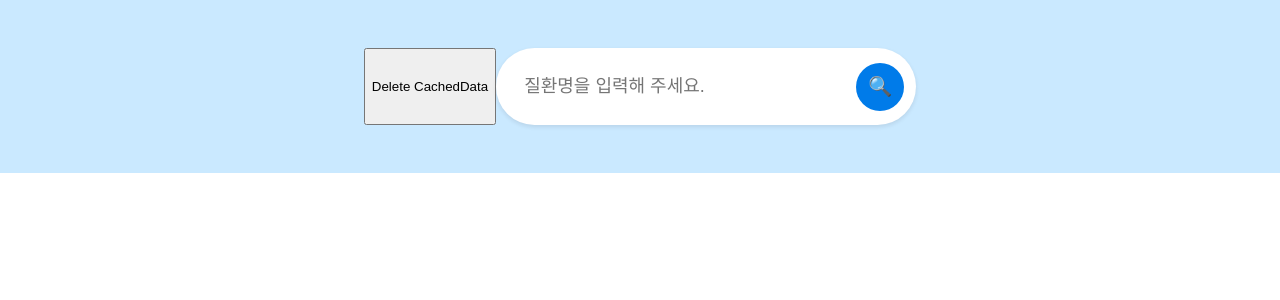
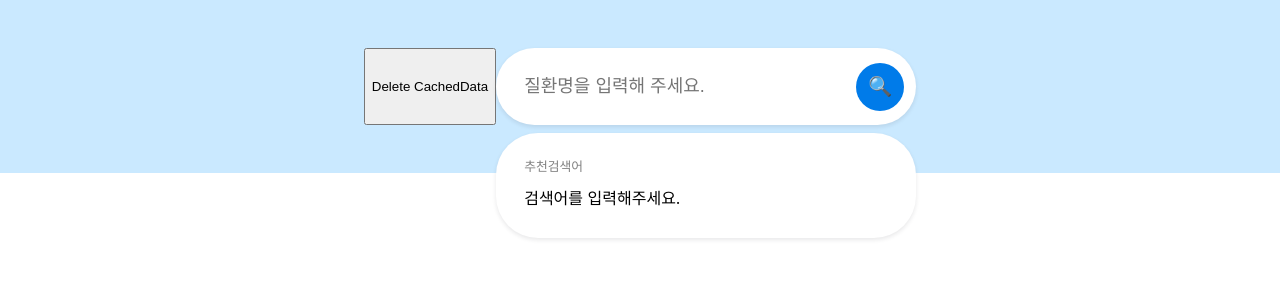
Before and after one commit to young1the/wanted-pre-onboarding, a React (Vite) app: page / in a window 1280 px wide. Shown: the top 300 px of the page. Built offline with nearby package versions, Linux system fonts and the light colour scheme.

Commit message:
fix: 검색어가 긴 경우 줄 바꿈 일어나는 현상

```diff
--- a/src/components/SearchBar/index.tsx
+++ b/src/components/SearchBar/index.tsx
@@ -16,7 +16,7 @@ const SearchBar = ({ value, onChange, onBlur, onClick }: SearchBarProps) => {
         onBlur={onBlur}
         placeholder="질환명을 입력해 주세요."
       />
-      <Styled.Button>🔍</Styled.Button>
+      <Styled.Button tabIndex={-1}>🔍</Styled.Button>
     </Styled.Container>
   );
 };
--- a/src/components/SearchItem/index.tsx
+++ b/src/components/SearchItem/index.tsx
@@ -2,36 +2,25 @@ import { Styled } from "./styled";
 import { TSickInfo } from "@/types/api";
 import { useMemo } from "react";
 
-type Props = TSickInfo & { value: string };
+type Props = TSickInfo & { value: string } & { tabIndex: number };
 
-const SearchItem = ({ sickCd, sickNm, value }: Props) => {
+const SearchItem = ({ sickCd, sickNm, value, tabIndex }: Props) => {
   const content = useMemo(() => {
     const _cutted = sickNm.split(value);
     return _cutted.map((ele, idx) => {
-      if (idx === _cutted.length - 1)
-        return (
-          <div key={sickCd + ele}>
-            <p>{ele}</p>
-          </div>
-        );
-      if (ele === "")
-        return (
-          <div key={sickCd + ele}>
-            <Styled.Strong>{value}</Styled.Strong>
-          </div>
-        );
+      const key = sickCd + ele;
       return (
-        <div key={sickCd + idx}>
-          <p>
-            {ele}
-            <Styled.Strong>{value}</Styled.Strong>
-          </p>
-        </div>
+        <>
+          {ele}
+          {idx !== _cutted.length - 1 ? (
+            <Styled.Strong key={key}>{value}</Styled.Strong>
+          ) : null}
+        </>
       );
     });
   }, [sickNm]);
 
-  return <Styled.Wrapper>{content}</Styled.Wrapper>;
+  return <Styled.Wrapper tabIndex={tabIndex}>{content}</Styled.Wrapper>;
 };
 
 export default SearchItem;
--- a/src/components/SearchItem/styled.tsx
+++ b/src/components/SearchItem/styled.tsx
@@ -3,6 +3,7 @@ import styled from "styled-components";
 export const Styled = {
   Wrapper: styled.div`
     display: flex;
+    flex-wrap: wrap;
     padding: 12px;
     cursor: pointer;
     &:hover {
@@ -10,7 +11,7 @@ export const Styled = {
     }
     font-size: 1rem;
   `,
-  Strong: styled.strong`
+  Strong: styled.p`
     font-weight: 800;
   `,
 };
--- a/src/components/SearchSection/index.tsx
+++ b/src/components/SearchSection/index.tsx
@@ -30,13 +30,14 @@ const SearchSection = () => {
     return {
       None: <div>검색어를 입력해주세요.</div>,
       Loading: <div>데이터를 불러오고 있습니다.</div>,
-      Done: result?.map(({ sickCd, sickNm }: TSickInfo) => {
+      Done: result?.map(({ sickCd, sickNm }: TSickInfo, index) => {
         return (
           <SearchItem
             key={sickCd}
             sickCd={sickCd}
             sickNm={sickNm}
             value={value}
+            tabIndex={index}
           />
         );
       }),
@@ -47,7 +48,8 @@ const SearchSection = () => {
   return (
     <Styled.Wrapper>
       <SearchBar value={value} onChange={onChange} onBlur={off} onClick={on} />
-      {isOn ? <SearchDetail content={content[searchState]} /> : null}
+      {/* {isOn ? <SearchDetail content={content[searchState]} /> : null} */}
+      <SearchDetail content={content[searchState]} />
     </Styled.Wrapper>
   );
 };
```
